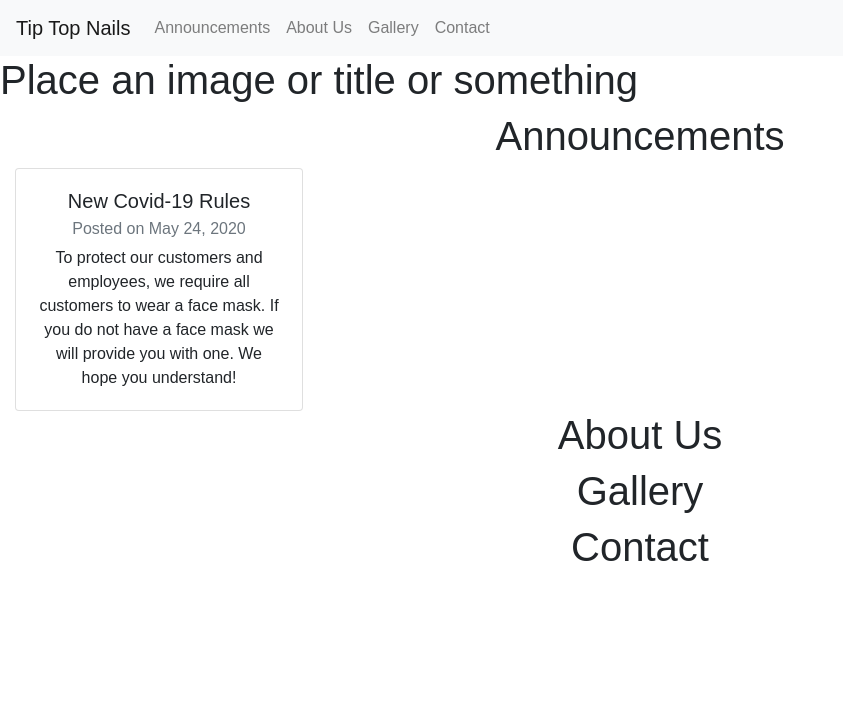
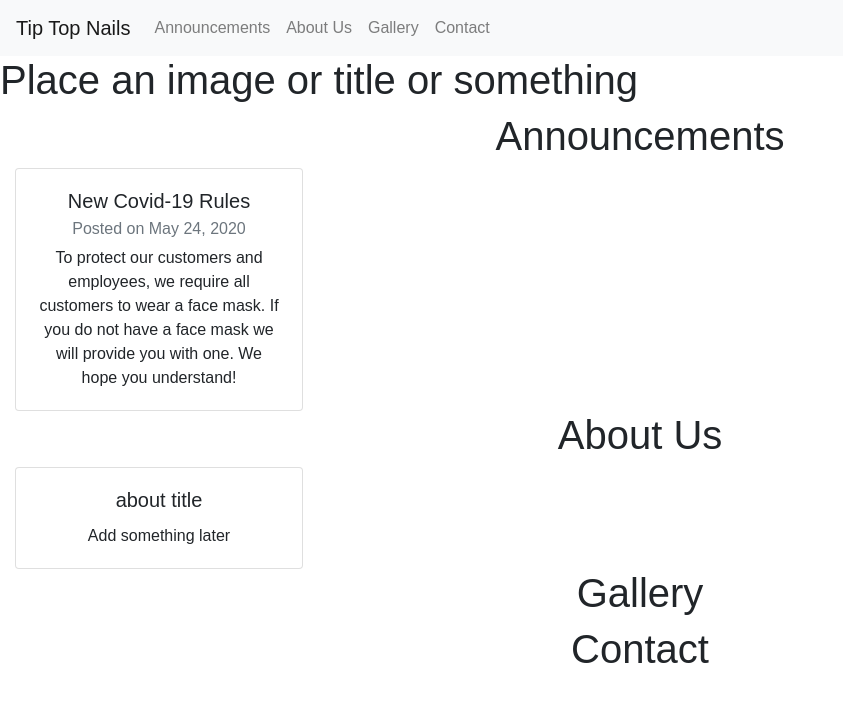
Before and after one commit to Rmartinez2020/TipTopNails, a React (Create React App) app in the folder client/: page / in a window 1280 px wide. Shown: the top 702 px of the page, without its empty margins (0-843 px from the left). Built offline with nearby package versions, Linux system fonts and the light colour scheme.

Commit message:
add the about component to the homepage

```diff
--- a/client/src/pages/homepage.js
+++ b/client/src/pages/homepage.js
@@ -1,6 +1,7 @@
 /* === Dependencies === */
 import React from "react";
 import Announcements from "../components/Announcements";
+import About from "../components/About"
 
 function Homepage() {
     return (
@@ -17,6 +18,7 @@ function Homepage() {
             <div className="row">
                 <div className="col-sm-12 text-center">
                     <h1 id="about">About Us</h1>
+                        <About />
                 </div>
             </div>
             <div className="row">
```
